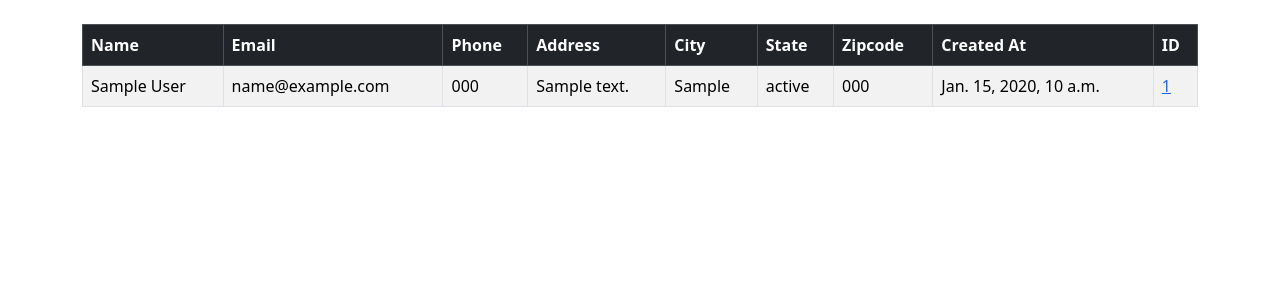
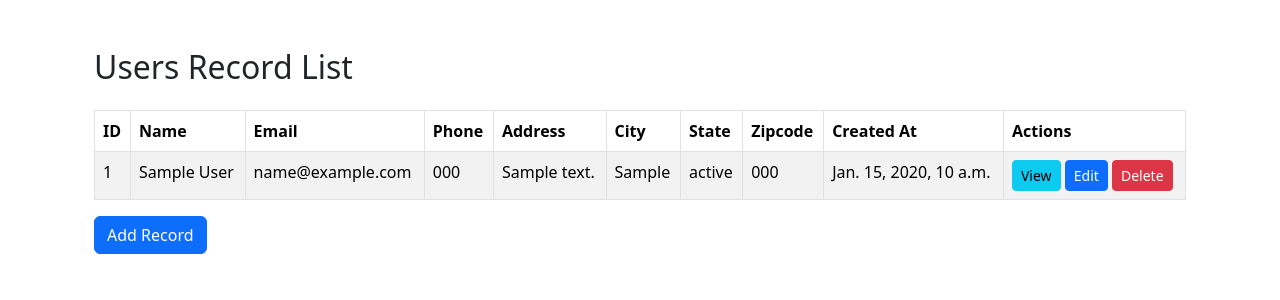
Before and after one commit to samuel90s/Django-Project-CRM, a Django app: page / in a window 1280 px wide. Shown: the part 56-356 px from the top of the page. Run offline with Django 5.2, Linux system fonts and the light colour scheme; a user stored in the database is signed in; tables that the repository leaves empty hold one stand-in row (values such as "Sample post").

Commit message:
perbaiki tampilan home

```diff
--- a/website/templates/home.html
+++ b/website/templates/home.html
@@ -2,14 +2,15 @@
 
 {% block content %}
 
-
-
 {% if user.is_authenticated %}
 
-
-<table class="table table-striped table-hover table-bordered">
-    <thead class="table-dark">
+<div class="container">
+    <h2 class="mt-4 mb-4">Users Record List</h2>
+    <div class="table-responsive">
+        <table class="table table-striped table-bordered table-hover">
+            <thead class="thead-dark">
                 <tr>
+                    <th scope="col">ID</th>
                     <th scope="col">Name</th>
                     <th scope="col">Email</th>
                     <th scope="col">Phone</th>
@@ -18,14 +19,13 @@
                     <th scope="col">State</th>
                     <th scope="col">Zipcode</th>
                     <th scope="col">Created At</th>
-            <th scope="col">ID</th>
+                    <th scope="col">Actions</th>
                 </tr>
             </thead>
             <tbody>
-
-        {% if records %}
                 {% for record in records %}
                 <tr>
+                    <td>{{ record.id }}</td>
                     <td>{{ record.first_name }} {{ record.last_name }}</td>
                     <td>{{ record.email }}</td>
                     <td>{{ record.phone }}</td>
@@ -34,19 +34,18 @@
                     <td>{{ record.state }}</td>
                     <td>{{ record.zipcode }}</td>
                     <td>{{ record.created_at }}</td>
-            <td><a href="{% url 'record' record.id %}">{{ record.id }}</a></td>
+                    <td>
+                        <a href="{% url 'record' record.id %}" class="btn btn-sm btn-info">View</a>
+                        <a href="{% url 'update_record' record.id %}" class="btn btn-sm btn-primary">Edit</a>
+                        <a href="{% url 'delete_record' record.id %}" class="btn btn-sm btn-danger">Delete</a>
+                    </td>
                 </tr>
                 {% endfor %}
-
-        {% endif %}
-
-
             </tbody>
         </table>
-
-
-
-
+    </div>
+    <a href="{% url 'add_record' %}" class="btn btn-primary">Add Record</a>
+</div>
 
 {% else %}
 
@@ -58,18 +57,16 @@
         {% csrf_token %}
 
         <div class="mb-3">
-            <input type="text" class="form-control" name="username" , placeholder="Username" required>
-
+            <input type="text" class="form-control" name="username" placeholder="Username" required>
         </div><br />
         <div class="mb-3">
-            <input type="password" class="form-control" name="password" , placeholder="Password" required>
+            <input type="password" class="form-control" name="password" placeholder="Password" required>
         </div>
         <br />
         <button type="submit" class="btn btn-secondary">Login</button>
 
     </form>
-
-
+</div>
 
 {% endif %}
 
--- a/website/templates/update_record.html
+++ b/website/templates/update_record.html
@@ -14,8 +14,6 @@
         <button type="submit" class="btn btn-secondary">Update Record</button>
 
     </form>
-
-
 </div>
 
 {% endblock %}
```
Lines whose indentation alone changed are shown as unchanged.
